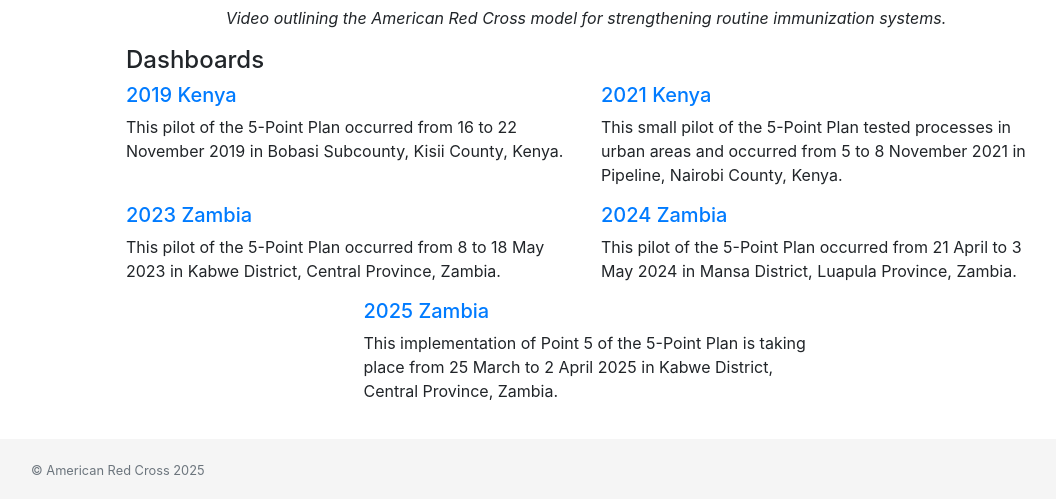
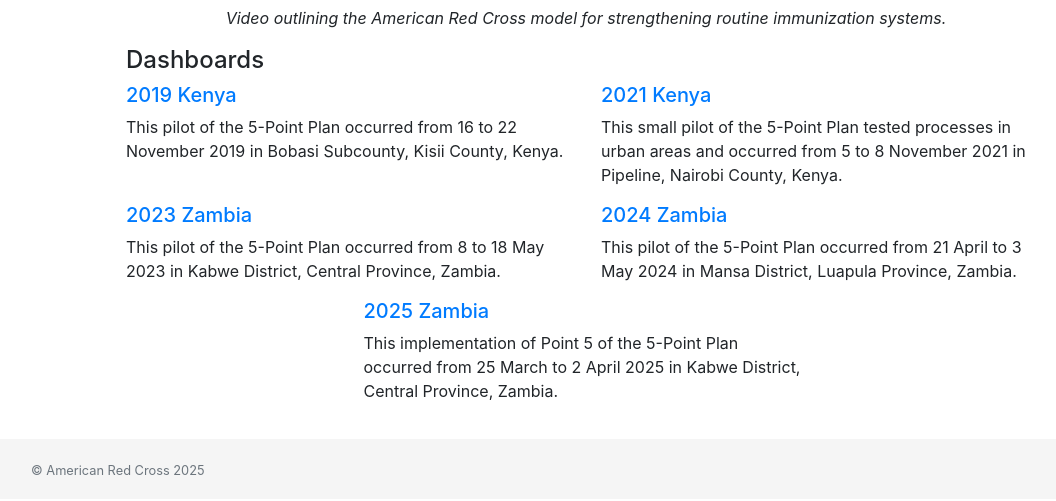
Before and after one commit to AmericanRedCross/5PP, a Jekyll site: the page built from index.html, in a window 1280 px wide. Shown: the part 692-1193 px from the top of the page, without its empty margins (54-1110 px from the left). Built offline with Jekyll 4.4.1, drawn with Linux system fonts in a browser that asks for light colours.

Commit message:
Update 2025-zambia.html

```diff
--- a/2025-zambia.html
+++ b/2025-zambia.html
@@ -1,7 +1,7 @@
 ---
 layout: default
 title: 2025 Zambia
-description: "This implementation of Point 5 of the 5-Point Plan is taking place from 25 March to 2 April 2025 in Kabwe District, Central Province, Zambia."
+description: "This implementation of Point 5 of the 5-Point Plan occurred from 25 March to 2 April 2025 in Kabwe District, Central Province, Zambia."
 order: 5
 ---
 {% assign images = site.static_files | where_exp: "item", "item.path contains 'images/2025-zambia'" %}
```
